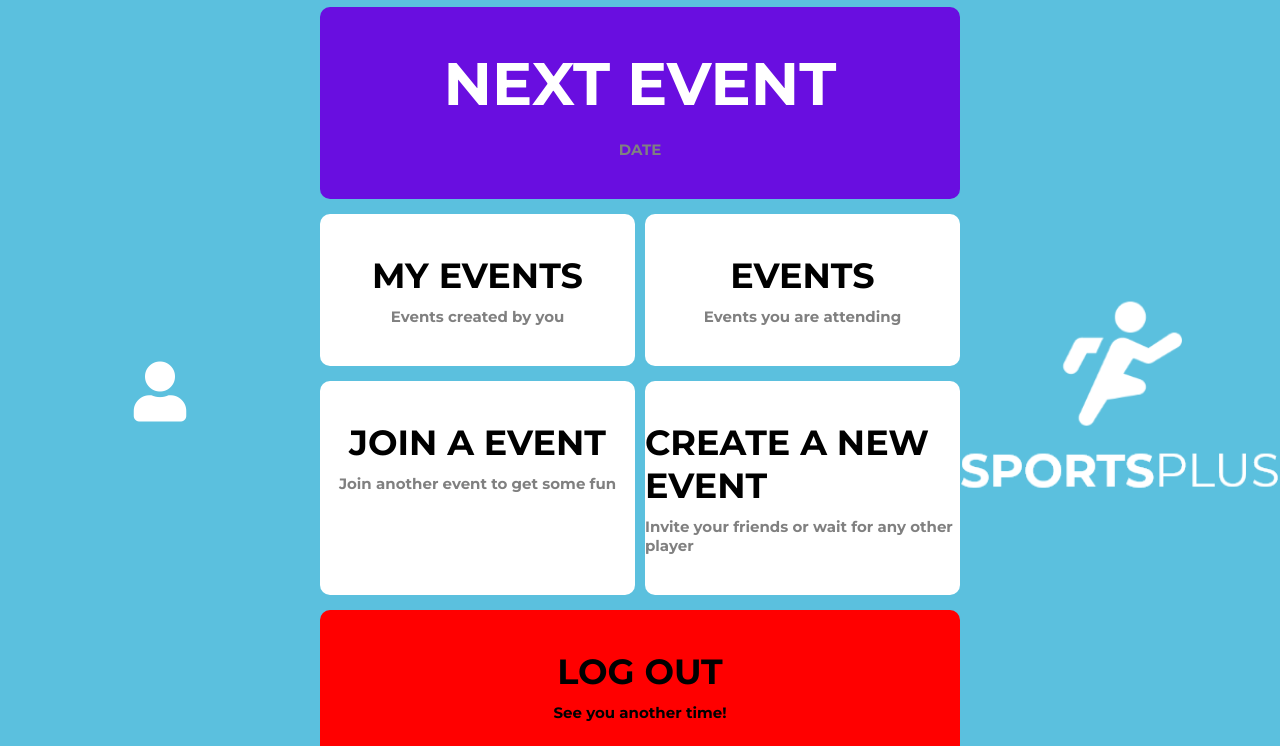
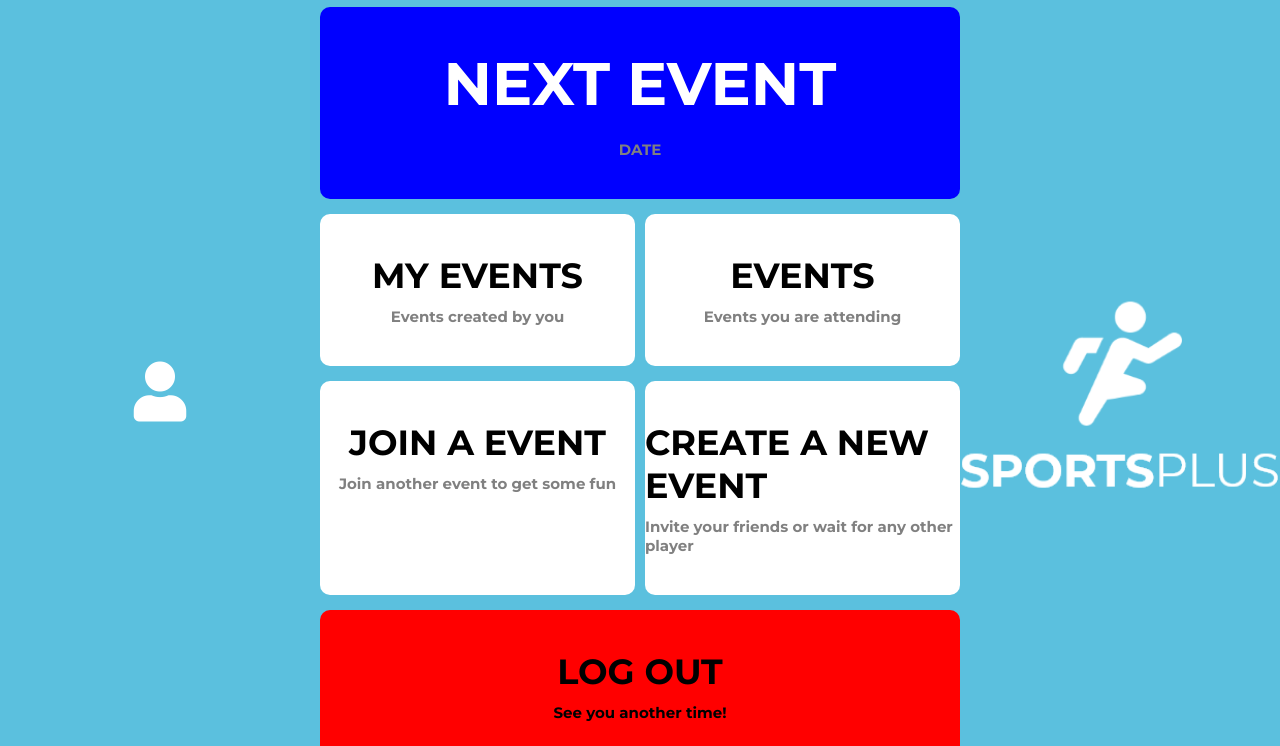
Before and after one commit to pcmiguel1/sportsplus, a website: page code/public/usermenu.html in a window 1280 px wide. Shown: the part 54-800 px from the top of the page. Drawn offline with Linux system fonts and the light colour scheme.

Commit message:
Color Change

```diff
--- a/code/public/stylesheets/usermenu.css
+++ b/code/public/stylesheets/usermenu.css
@@ -30,7 +30,7 @@
   }
 
   .nextevent-box{
-    background-color: rgb(105, 14, 224);
+    background-color: blue;
     border-radius: 10px;
     width: 100%;
     padding: 40px 0px 40px 0px;
```
